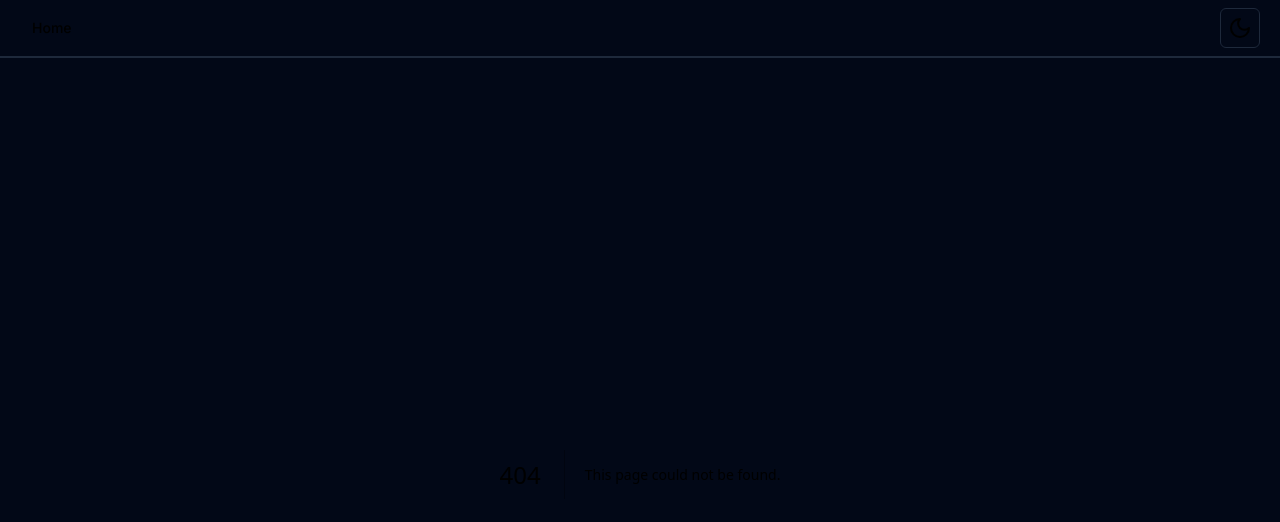
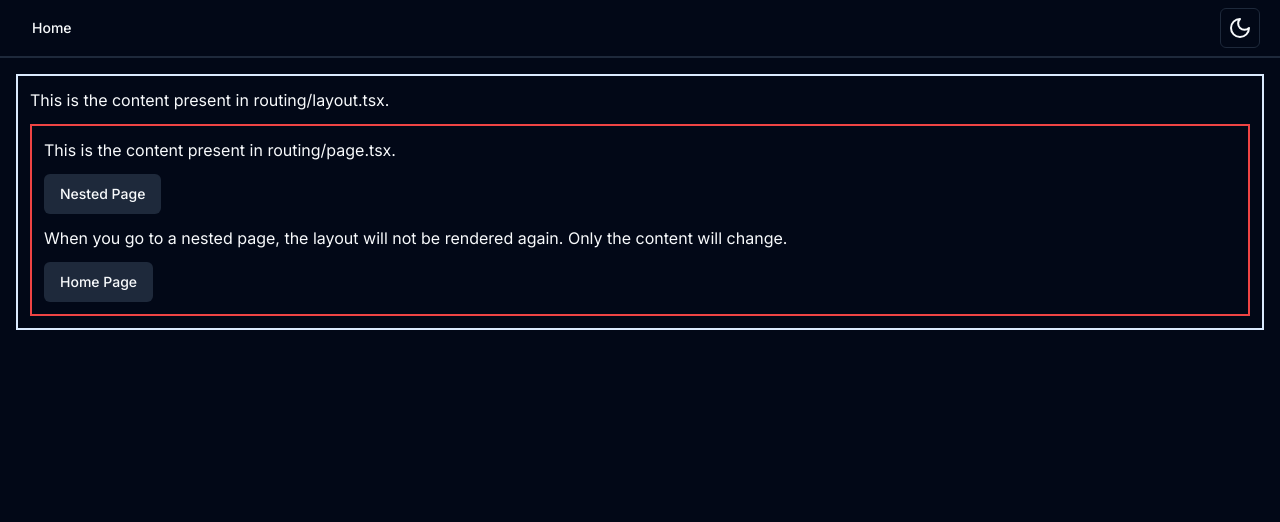
Before and after one commit to jainmohit2001/nextjs-features, a Next.js app: page /routing in a window 1280 px wide. Before the commit this address had no page. Shown: the top 522 px of the page. Built offline with nearby package versions, Linux system fonts and the light colour scheme.

Commit message:
added routing example with layouts and multiple url segment based pages

```diff
--- a/src/app/page.tsx
+++ b/src/app/page.tsx
@@ -1,3 +1,13 @@
+import Link from 'next/link'
+
+import { buttonVariants } from '@/components/ui/button'
+
 export default function Home() {
-  return <h1>This is Home page</h1>
+  return (
+    <section>
+      <Link href="/routing" className={buttonVariants({ variant: 'link' })}>
+        Routing
+      </Link>
+    </section>
+  )
 }
--- /dev/null
+++ b/src/app/routing/layout.tsx
@@ -0,0 +1,12 @@
+export default function RoutingLayout({
+  children,
+}: {
+  children: React.ReactNode
+}) {
+  return (
+    <section className="flex flex-col gap-3 border-2 border-blue-100 p-3">
+      <p>This is the content present in routing/layout.tsx.</p>
+      {children}
+    </section>
+  )
+}
--- /dev/null
+++ b/src/app/routing/page.tsx
@@ -0,0 +1,29 @@
+'use client'
+
+import Link from 'next/link'
+
+import { buttonVariants } from '@/components/ui/button'
+
+export default function RoutingPage() {
+  return (
+    <div className="flex flex-col gap-3 border-2 border-red-500 p-3">
+      <p>This is the content present in routing/page.tsx.</p>
+      <Link
+        href="/routing/page1"
+        className={buttonVariants({ variant: 'secondary', className: 'w-fit' })}
+      >
+        Nested Page
+      </Link>
+      <p>
+        When you go to a nested page, the layout will not be rendered again.
+        Only the content will change.
+      </p>
+      <Link
+        href="/"
+        className={buttonVariants({ variant: 'secondary', className: 'w-fit' })}
+      >
+        Home Page
+      </Link>
+    </div>
+  )
+}
--- /dev/null
+++ b/src/app/routing/page1/page.tsx
@@ -0,0 +1,23 @@
+'use client'
+
+import { useRouter } from 'next/navigation'
+
+import { Button } from '@/components/ui/button'
+
+export default function RoutingPage() {
+  const router = useRouter()
+
+  return (
+    <div className="flex flex-col gap-3 border-2 border-purple-500 p-3">
+      <p>This is the content present in routing/page1/page.tsx</p>
+      <p>The layout stays the same for this nested route.</p>
+      <Button
+        variant="secondary"
+        className="w-fit"
+        onClick={() => router.back()}
+      >
+        Go back
+      </Button>
+    </div>
+  )
+}
--- a/src/components/header.tsx
+++ b/src/components/header.tsx
@@ -15,7 +15,7 @@ export function Header() {
   const { theme, setTheme } = useTheme()
 
   return (
-    <header className="sticky top-0 flex flex-1 z-10 border-b-2 px-5 py-2">
+    <header className="sticky top-0 z-10 flex flex-1 border-b-2 px-5 py-2">
       <NavigationMenu>
         <NavigationMenuList>
           <NavigationMenuItem>
--- a/src/lib/utils.ts
+++ b/src/lib/utils.ts
@@ -1,6 +1,10 @@
-import { type ClassValue, clsx } from "clsx"
-import { twMerge } from "tailwind-merge"
+import { clsx, type ClassValue } from 'clsx'
+import { twMerge } from 'tailwind-merge'
 
 export function cn(...inputs: ClassValue[]) {
   return twMerge(clsx(inputs))
 }
+
+export function sleep(ms: number) {
+  return setTimeout(() => {}, ms)
+}
```
